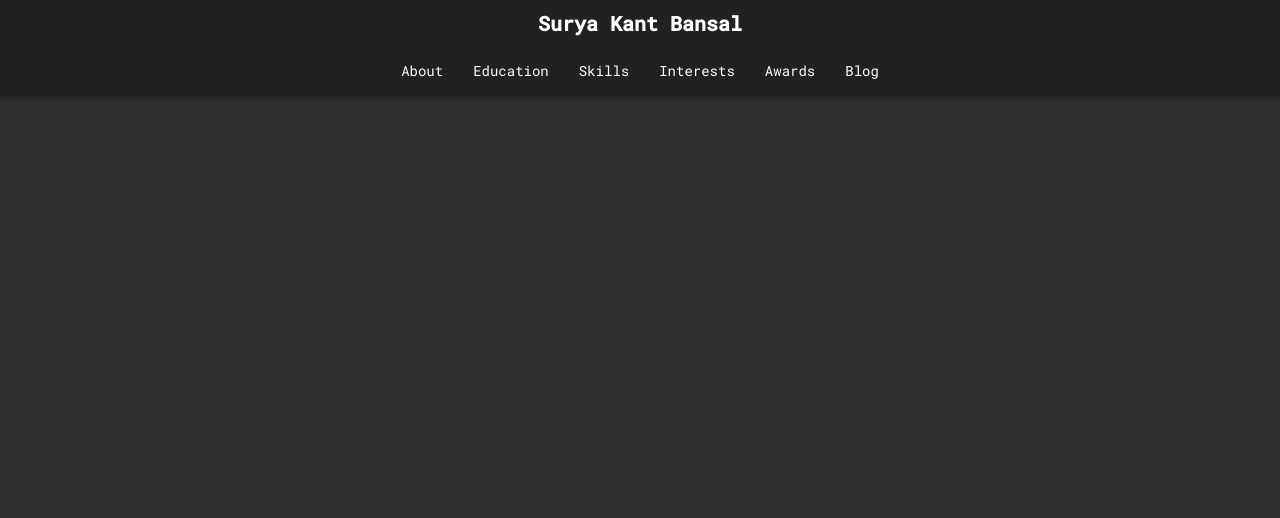
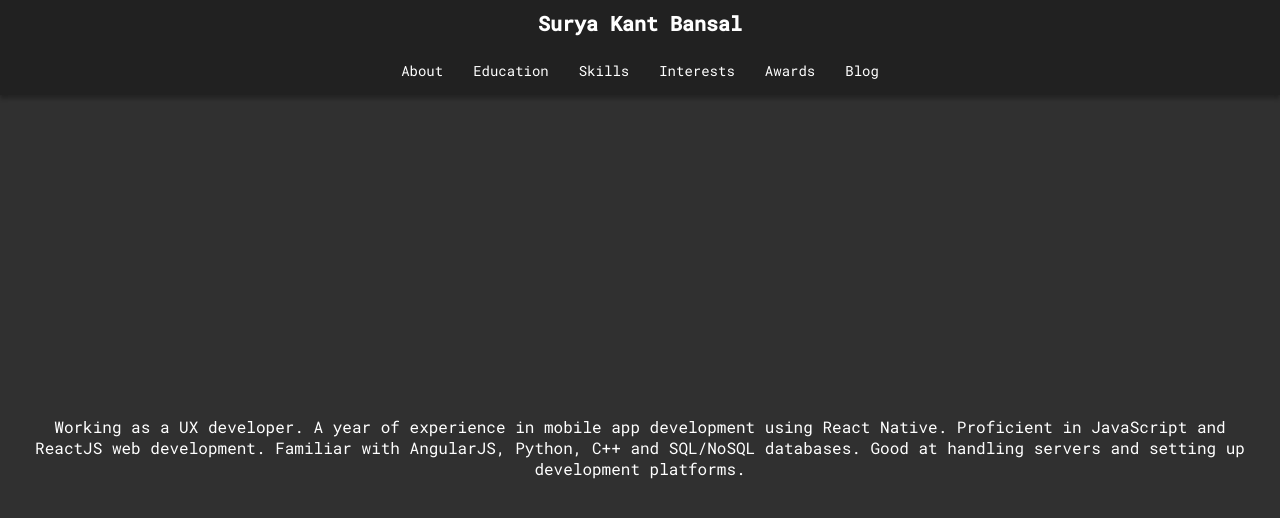
Before and after one commit to skb1129/skb1129.github.io, a React (Create React App) app: page / in a window 1280 px wide. Shown: the top 518 px of the page. Built offline with nearby package versions, Linux system fonts and the light colour scheme.

Commit message:
about page

```diff
--- a/src/App.tsx
+++ /dev/null
@@ -1,13 +0,0 @@
-import React from "react";
-import { BrowserRouter } from "react-router-dom";
-import Navbar from "./navbar/Navbar";
-
-const App: React.FC = () => {
-  return (
-    <BrowserRouter>
-      <Navbar />
-    </BrowserRouter>
-  );
-};
-
-export default App;
--- /dev/null
+++ b/src/about/About.tsx
@@ -0,0 +1,22 @@
+import React from "react";
+
+import "./styles.scss";
+
+const styles = {
+  wrapper: "about__wrapper",
+  text: "about__text",
+};
+
+const About: React.FC = () => {
+  return (
+    <div className={styles.wrapper}>
+      <p className={styles.text}>
+        Working as a UX developer. A year of experience in mobile app development using React Native. Proficient in
+        JavaScript and ReactJS web development. Familiar with AngularJS, Python, C++ and SQL/NoSQL databases. Good at
+        handling servers and setting up development platforms.
+      </p>
+    </div>
+  );
+};
+
+export default About;
--- /dev/null
+++ b/src/about/styles.scss
@@ -0,0 +1,11 @@
+.about {
+  &__wrapper {
+    display: flex;
+    flex: 1 1 auto;
+    justify-content: center;
+  }
+  &__text {
+    font-size: 1.6rem;
+    text-align: center;
+  }
+}
--- /dev/null
+++ b/src/app/App.tsx
@@ -0,0 +1,25 @@
+import React from "react";
+import { BrowserRouter, Route } from "react-router-dom";
+
+import Navbar from "../navbar/Navbar";
+import About from "../about/About";
+
+import "./styles.scss";
+
+const styles = {
+  wrapper: "app__wrapper",
+};
+
+const App: React.FC = () => {
+  return (
+    <BrowserRouter>
+      <Navbar />
+      <div className={styles.wrapper}>
+        <Route path="/" exact component={About} />
+        <Route path="/about" component={About} />
+      </div>
+    </BrowserRouter>
+  );
+};
+
+export default App;
--- /dev/null
+++ b/src/app/styles.scss
@@ -0,0 +1,8 @@
+.app {
+  &__wrapper {
+    flex: 1 1 auto;
+    display: flex;
+    align-items: center;
+    padding: 0 2rem;
+  }
+}
--- a/src/index.scss
+++ b/src/index.scss
@@ -22,3 +22,9 @@ code {
 a {
   text-decoration: none;
 }
+
+#root {
+  height: 100vh;
+  display: flex;
+  flex-direction: column;
+}
--- a/src/index.tsx
+++ b/src/index.tsx
@@ -2,7 +2,7 @@ import React from "react";
 import ReactDOM from "react-dom";
 
 import "./index.scss";
-import App from "./App";
+import App from "./app/App";
 import * as serviceWorker from "./serviceWorker";
 
 ReactDOM.render(<App />, document.getElementById("root"));
```
